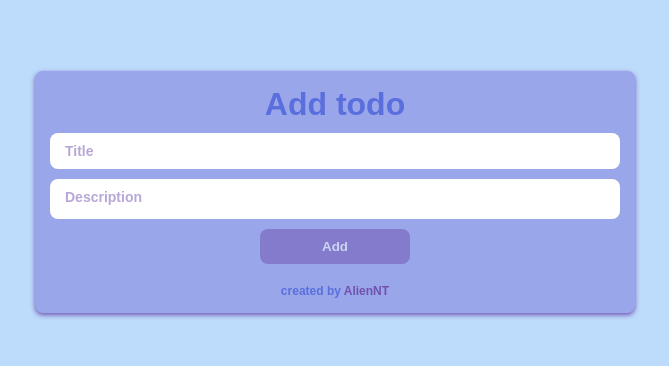
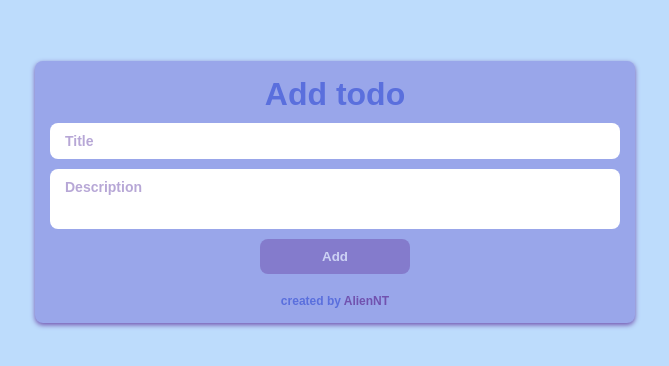
Before and after one commit to AlienNT/vue-todo, a Vue app: page / in a window 1280 px wide. Shown: the part 208-574 px from the top of the page, without its empty margins (305-974 px from the left). Built offline with nearby package versions, Linux system fonts and the light colour scheme.

Commit message:
fix styles

```diff
--- a/src/components/todoComponents/TodoForm.vue
+++ b/src/components/todoComponents/TodoForm.vue
@@ -214,10 +214,7 @@ export default {
 .todo-form__textarea {
   transition: .2s ease;
   overflow: auto;
-  height: 40px;
-  &:focus {
-    height: 80px;
-  }
+  height: 60px;
 }
 .todo-form__button-wrapper {
   display: flex;
```
